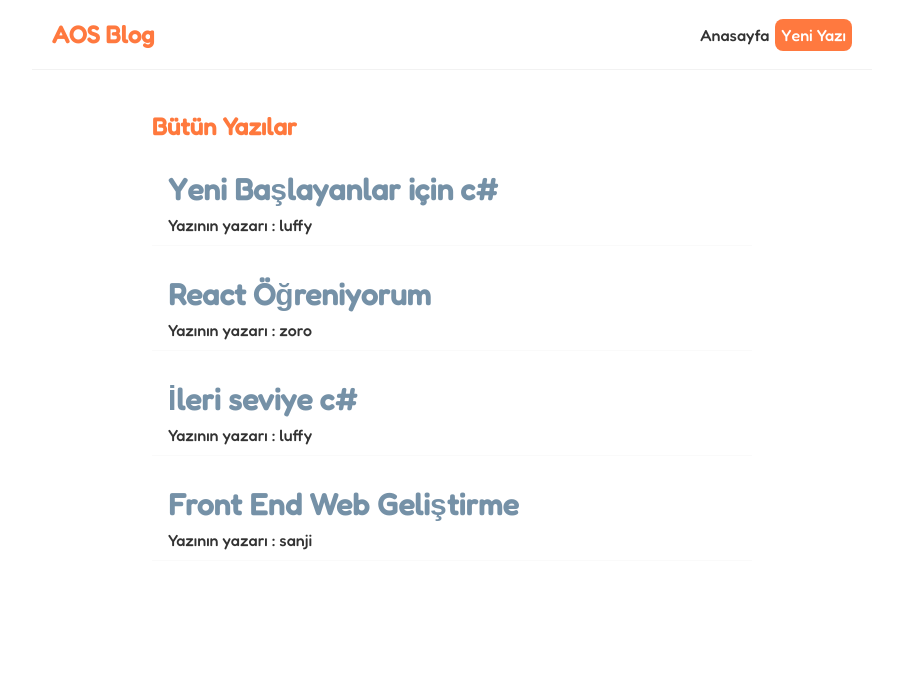
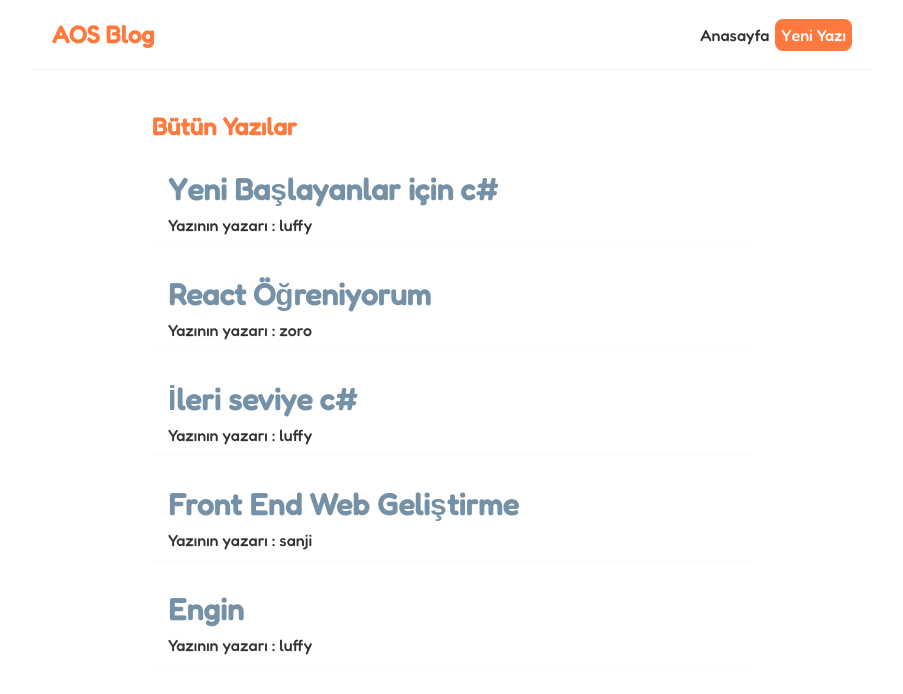
Before and after one commit to eerzik/https---github.com-eerzik-temel-react-app, a React (Create React App) app: page / in a window 1280 px wide. Shown: the top 694 px of the page, without its empty margins (188-1091 px from the left). Built offline with nearby package versions, Linux system fonts and the light colour scheme; data requests are answered from the project's data file.

Commit message:
Verileri Post Etme İşlemi

```diff
--- a/data/db.json
+++ b/data/db.json
@@ -1,5 +1,5 @@
 {
-    "yazilar":[
+  "yazilar": [
     {
       "ad": "Yeni Başlayanlar için c#",
       "aciklama": "lorem ipsum",
@@ -23,6 +23,12 @@
       "aciklama": "lorem ipsum",
       "yazar": "sanji",
       "id": 4
+    },
+    {
+      "ad": "Engin",
+      "aciklama": "Deneme",
+      "yazar": "luffy",
+      "id": 5
     }
   ]
 }
--- a/src/Create.js
+++ b/src/Create.js
@@ -1,37 +1,45 @@
 import { useState } from "react";
+import { json } from "react-router-dom";
 
 
 const Create = () => {
 
-    const [baslik,setBaslik]=useState('');
-    const [aciklama,setAciklama]=useState('');
-    const [yazar,setYazar]=useState('luffy');
-
-    const handleSubmit =(e)=>{
+    const [baslik, setBaslik] = useState('');
+    const [aciklama, setAciklama] = useState('');
+    const [yazar, setYazar] = useState('luffy');
+    const [yukleniyor, setYukleniyor] = useState(false);
+    const handleSubmit = (e) => {
+        setYukleniyor(true);
         //preventDefault-Postback özelliği yok edildi.yoksa sayfa postback oluyor herşey temizleniyor.
         e.preventDefault();
-        const yazi={baslik,aciklama,yazar};
-        console.log(yazi);
+        const yazi = { ad: baslik, aciklama, yazar };
+        fetch('http://localhost:8000/yazilar/', {
+            method: 'POST',
+            headers: { "Content-Type": "application/json" },
+            body: JSON.stringify(yazi)
+        }).then(() => {
+            setYukleniyor(false);
+        })
     }
     return (
         <div className="create">
-            <h2 style={{color:'#ff793f'}} >Yeni Yazı Ekle</h2>
+            <h2 style={{ color: '#ff793f' }} >Yeni Yazı Ekle</h2>
             <form onSubmit={handleSubmit}>
                 <label>Yazı Başlık:</label>
-                <input type="text" required value={baslik} onChange={(e)=>setBaslik(e.target.value)} ></input>
+                <input type="text" required value={baslik} onChange={(e) => setBaslik(e.target.value)} ></input>
                 <label>Yazı Açıklama:</label>
-                <textarea required value={aciklama} onChange={(e)=>setAciklama(e.target.value)} ></textarea>
+                <textarea required value={aciklama} onChange={(e) => setAciklama(e.target.value)} ></textarea>
                 <label>Yazar:</label>
-                <select value={yazar} onChange={(e)=>setYazar(e.target.value)}>
+                <select value={yazar} onChange={(e) => setYazar(e.target.value)}>
                     <option value="luffy">Luffy</option>
                     <option value="zoro">Zoro</option>
                     <option value="sanji">Sanji</option>
                 </select>
-                <button>Ekle</button>
-
+                {!yukleniyor&&<button>Ekle</button>}
+                {yukleniyor&&<button disabled>Yükleniyor</button>}
             </form>
         </div>
-     );
+    );
 }
 
 export default Create;
```
Lines whose indentation alone changed are shown as unchanged.
